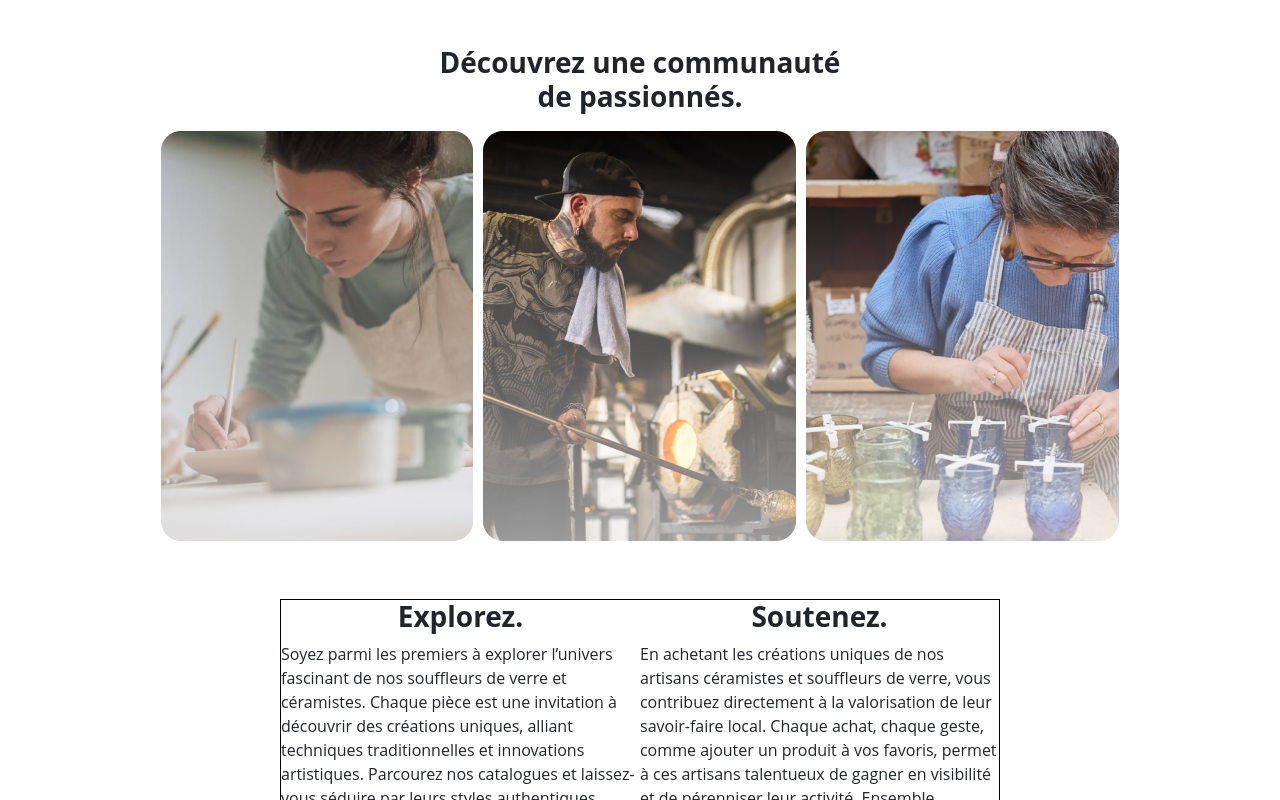
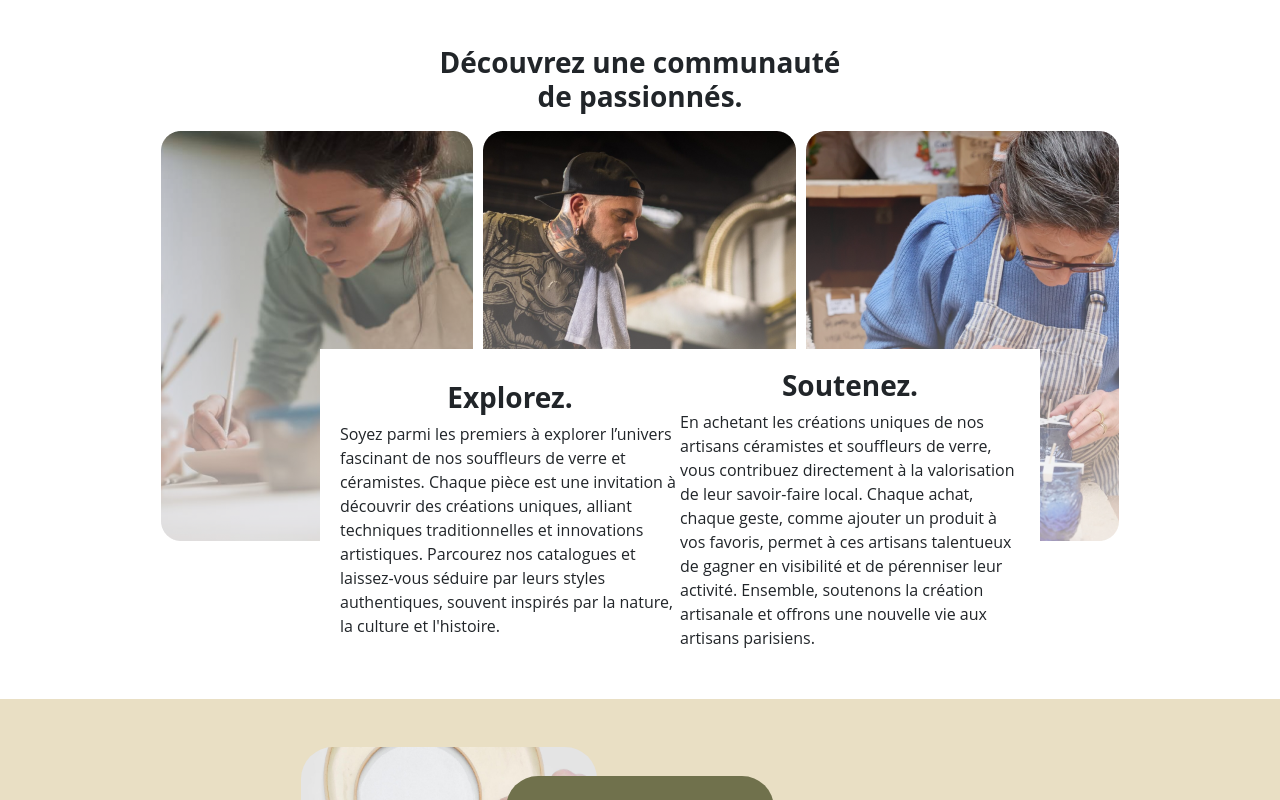
Before and after one commit to Titi7750/landing-page-handcraft, a React (Vite) app: page / in a window 1280 px wide. Shown: the part 2240-3040 px from the top of the page. Built offline with nearby package versions, Linux system fonts and the light colour scheme.

Commit message:
[DEV]: Continuation design

```diff
--- a/src/App.css
+++ b/src/App.css
@@ -228,14 +228,26 @@ header nav ul .rounded {
   border-radius: 20px;
 }
 
+.global-gros-carre-blanc {
+  position: relative;
+}
+
 .global-carre-blanc {
   display: flex;
   justify-content: center;
   align-items: center;
   margin: auto;
   width: 720px;
-  border: #000000 solid 1px;
-  z-index: 1;
+  z-index: 2;
+  position: absolute;
+  left: 25%;
+  top: 50%;
+  background-color: white;
+  padding: 20px;
+}
+
+.mb-100 {
+  margin-bottom: 100px;
 }
 
 .mainImage {
--- a/src/App.tsx
+++ b/src/App.tsx
@@ -50,13 +50,12 @@ function App() {
             <img src='../public/img/Frame_ecoresponsable.png' alt="Eco-friendly" />
           </div>
         </div>
-        <div className='p-5'>
+        <div className='global-gros-carre-blanc p-5'>
           <h3 className='fw-bold text-center mb-2'>Découvrez une communauté<br />de passionnés.</h3>
-          <div className='d-flex justify-content-center align-items-center'>
+          <div className='d-flex justify-content-center align-items-center mb-100'>
             <img src="../public/img/media-ceramiste-savoir 1.png" alt="" />
             <img src="../public/img/Image 2.png" alt="" />
             <img src="../public/img/1E9A1645-2-1-1152x1536 1.png" alt="" />
-          </div>
           </div>
           <div className="global-carre-blanc bottom-5">
             <div className="col-md-6">
@@ -70,6 +69,7 @@ function App() {
               <p className='text-start'>
                 En achetant les créations uniques de nos artisans céramistes et souffleurs de verre, vous contribuez directement à la valorisation de leur savoir-faire local. Chaque achat, chaque geste, comme ajouter un produit à vos favoris, permet à ces artisans talentueux de gagner en visibilité et de pérenniser leur activité. Ensemble, soutenons la création artisanale et offrons une nouvelle vie aux artisans parisiens.
               </p>
+            </div>
           </div>
         </div>
         <div className="bg-beige p-5">
```
Lines whose indentation alone changed are shown as unchanged.
